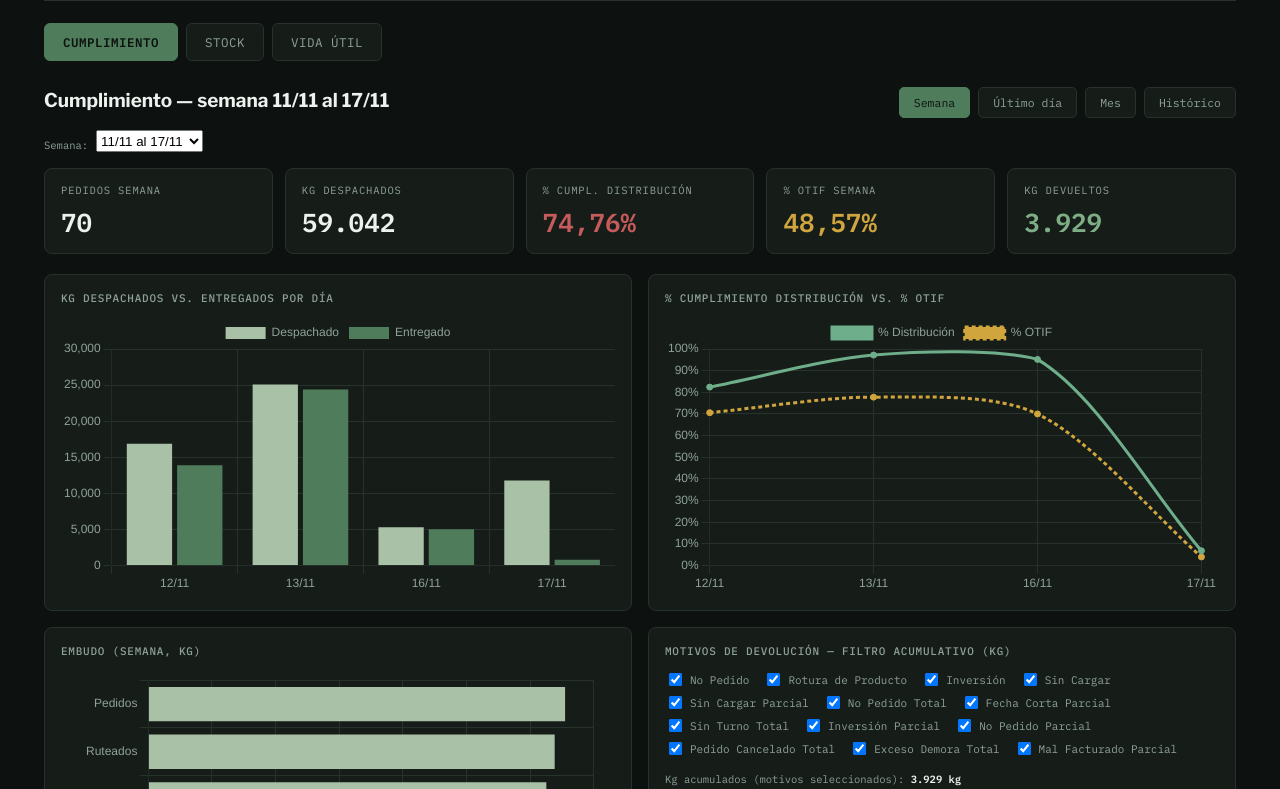
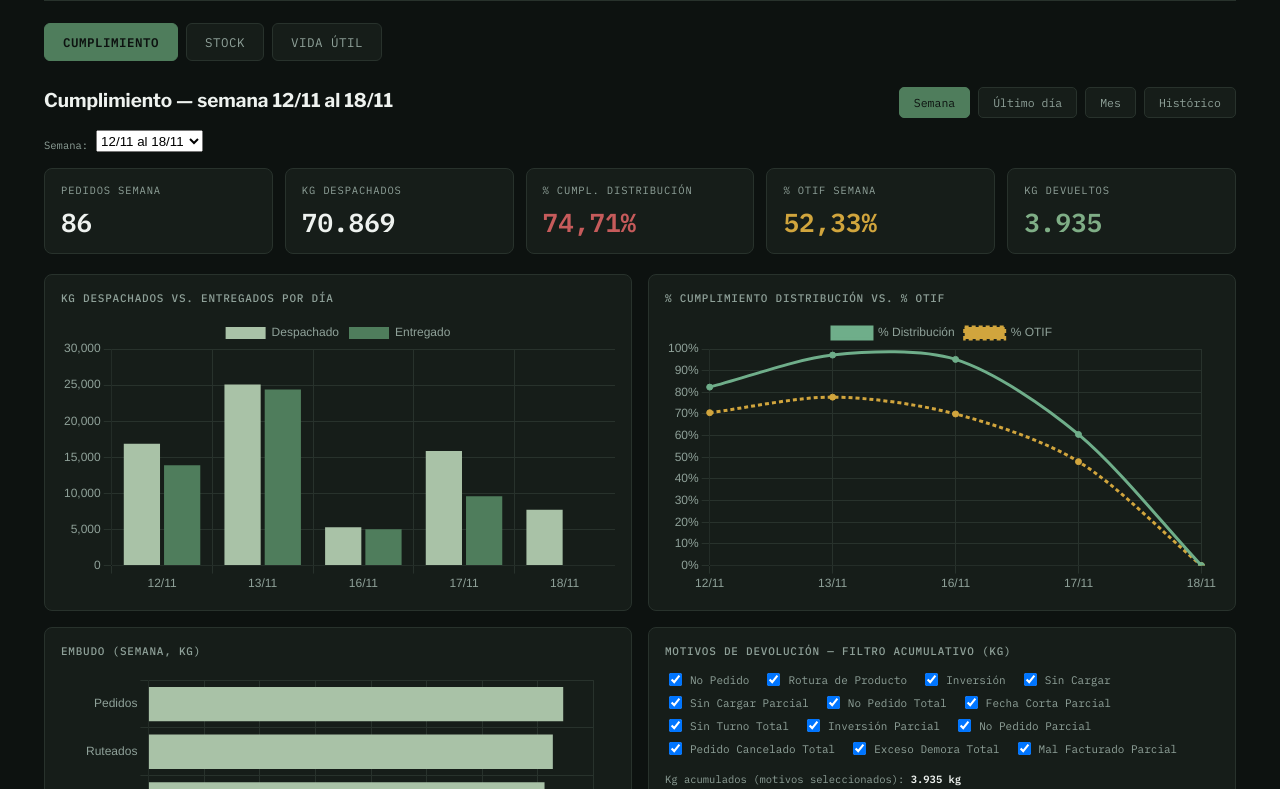
Before and after one commit to martinsrodriguez1976-ctrl/reporte-gestion-iflow, a plain HTML site: page index.html in a window 1280 px wide. Shown: the part 95-884 px from the top of the page. Drawn offline with nearby package versions, Linux system fonts and the light colour scheme.

Commit message:
Add files via upload

```diff
--- a/index.html
+++ b/index.html
@@ -76,7 +76,7 @@ tr:hover td{background:#1a2420;}
 <div class="eyebrow">Refinería del Centro · iFlow BI</div>
 <h1>Reporte de Gestión iFlow</h1>
 </div>
-<div class="meta">Cumplimiento: semana 11/11 al 17/11<br>Stock / Vida útil: corte 18/11/2026 07:40</div>
+<div class="meta">Cumplimiento: semana 12/11 al 18/11<br>Stock / Vida útil: corte 19/11/2026 07:40</div>
 </div>
 
 <nav class="tabs">
@@ -188,7 +188,7 @@ tr:hover td{background:#1a2420;}
 
 <div class="foot">
 <span>Refinería del Centro · iFlow BI · Dossier Performance / Dashboard Stock (MicroStrategy)</span>
-<span>Reporte unificado generado 18/11/2026</span>
+<span>Reporte unificado generado 19/11/2026</span>
 </div>
 </div>
 
@@ -212,7 +212,7 @@ document.head.appendChild(s1);
 /* Nombre y corte del mes en curso — únicas 2 variables a tocar cada corrida para los títulos dinámicos
 (reemplaza el esquema anterior de 3 strings hardcodeados por separado). */
 var MES_ACTUAL_LABEL = "noviembre 2026";
-var MES_ACTUAL_CORTE = "17/11";
+var MES_ACTUAL_CORTE = "18/11";
 /* WEEK_RANGE_LABEL/DAILY/WEEK_TOTALS quedaron DEPRECADOS (30/09/2026, a pedido del usuario: selector
 para elegir semana). Ahora la vista "Semana" se deriva 100% de MONTH_DAILY + MONTHLY_HISTORY vía
 getAllWeeks() más abajo (ventanas móviles de 7 días calendario terminando en el día más reciente
@@ -313,17 +313,17 @@ Stock / Vida útil NO se actualizaron: el Dashboard Stock volvió a fallar (terc
 "Necesita permiso" por URL directa y "La página no se puede cargar" desde el listado) — todas las
 constantes de Stock y Vida útil quedan intactas con su corte declarado del 30/10/2026 07:40. */
 var MONTH_TOTALS = {
-pedidos:130, kgPedidos:181818.23, kgDespachados:148283.03, kgEntregados:129055.00, kgDevueltos:12209,
-pctDistrib:87.03, otif:56.92,
+pedidos:146, kgPedidos:190839.03, kgDespachados:160109.98, kgEntregados:137864.13, kgDevueltos:12215,
+pctDistrib:86.11, otif:58.22,
 motivos:[
-{motivo:"Sin Turno Total", kg:3955, pctPeso:32.39},
-{motivo:"Pedido Cancelado Total", kg:3847, pctPeso:31.51},
-{motivo:"No Pedido Total", kg:3203, pctPeso:26.24},
-{motivo:"Exceso Demora Total", kg:485, pctPeso:3.97},
+{motivo:"Sin Turno Total", kg:3955, pctPeso:32.38},
+{motivo:"Pedido Cancelado Total", kg:3847, pctPeso:31.49},
+{motivo:"No Pedido Total", kg:3203, pctPeso:26.22},
+{motivo:"Sin Especificar Total", kg:485, pctPeso:3.97},
 {motivo:"Sin Cargar Parcial", kg:252, pctPeso:2.06},
 {motivo:"Mal Facturado Parcial", kg:220, pctPeso:1.80},
 {motivo:"Fecha Corta Parcial", kg:130, pctPeso:1.06},
-{motivo:"No Pedido Parcial", kg:80, pctPeso:0.66},
+{motivo:"No Pedido Parcial", kg:86, pctPeso:0.70},
 {motivo:"Inversión Parcial", kg:37, pctPeso:0.30}
 ]
 };
@@ -337,7 +337,8 @@ var MONTH_DAILY = [
 {fecha:"12/11", pedidos:17, kgPedidos:17159.35, kgDespachados:16873.35, kgEntregados:13903.35, pctDistrib:82.40, otif:70.59, motivos:[{motivo:"No Pedido Total", kg:2970, pctPeso:100.0}]},
 {fecha:"13/11", pedidos:18, kgPedidos:25096.10, kgDespachados:25084.10, kgEntregados:24379.10, pctDistrib:97.19, otif:77.78, motivos:[{motivo:"Exceso Demora Total", kg:485, pctPeso:68.79},{motivo:"Mal Facturado Parcial", kg:220, pctPeso:31.21}]},
 {fecha:"16/11", pedidos:10, kgPedidos:5330.70, kgDespachados:5300.70, kgEntregados:5046.70, pctDistrib:95.21, otif:70.00, motivos:[{motivo:"Inversión Parcial", kg:21, pctPeso:8.27},{motivo:"No Pedido Total", kg:233, pctPeso:91.73}]},
-{fecha:"17/11", pedidos:25, kgPedidos:17924.18, kgDespachados:11784.03, kgEntregados:810.00, pctDistrib:6.87, otif:4.00, motivos:[]}
+{fecha:"17/11", pedidos:25, kgPedidos:17924.18, kgDespachados:15886.18, kgEntregados:9619.13, pctDistrib:60.55, otif:48.00, motivos:[{motivo:"No Pedido Parcial", kg:6, pctPeso:100.0}]},
+{fecha:"18/11", pedidos:16, kgPedidos:9020.80, kgDespachados:7724.80, kgEntregados:0.00, pctDistrib:0.00, otif:0.00, motivos:[]}
 ];
 /* Histórico de meses YA CERRADOS. Shape por entrada: {mes:"2026-09", mesLabel:"Septiembre 2026",
 totals:{...shape de MONTH_TOTALS...}, daily:[...shape de MONTH_DAILY...]} */
@@ -461,23 +462,23 @@ mientras la grilla Detalle sí mostraba datos distintos) — por no confiar en u
 erróneo, NO se retro-completó el hueco de 17/10 y 18/10 en STOCK_HISTORY esta corrida; queda pendiente
 para una próxima corrida con más tiempo de verificación. */
 var PRODUCTS = [
-{producto:"Danica Soft Margarina Vegetal Pote 24x200g", posiciones:84},
+{producto:"Danica Soft Margarina Vegetal Pote 24x200g", posiciones:55},
 {producto:"Cremalda Crema Chantilly", posiciones:46},
-{producto:"Danica Dor Cremosa Marg Veg Pote 24x210g", posiciones:42},
-{producto:"Margadán Marg Vegetal Pan 30x200g", posiciones:30},
-{producto:"Danica Marg Vegetal Pan 30x200g", posiciones:24},
-{producto:"Cheddar Danica 24x220ml", posiciones:20},
-{producto:"Mayonesa D´Fiesta24x500ml", posiciones:19},
-{producto:"Mayonesa Danica 8x1000ml", posiciones:19},
-{producto:"Mayonesa D´Fiesta 24x250ml", posiciones:17},
-{producto:"Manty Pan 100 x 20", posiciones:17}
+{producto:"Margadán Marg Vegetal Pan 30x200g", posiciones:22},
+{producto:"Danica Dor Cremosa Marg Veg Pote 24x210g", posiciones:21},
+{producto:"Cheddar Danica 24x220ml", posiciones:18},
+{producto:"Manty Pan 100 x 20", posiciones:17},
+{producto:"Mayonesa Danica 8x1000ml", posiciones:16},
+{producto:"Danica Marg Vegetal Pan 30x200g", posiciones:15},
+{producto:"Salsa Barbacoa Danica 24x220g", posiciones:11},
+{producto:"Salsa Golf Danica 24x220ml", posiciones:11}
 ];
 var SECTORS = [
-{sector:"Ambiente", n:305}, {sector:"T. Controlada", n:193}, {sector:"PK Ambiente", n:45}, {sector:"Rotura", n:40}, {sector:"PK T. Controlada", n:8}, {sector:"Muelle", n:4}
+{sector:"Ambiente", n:207}, {sector:"T. Controlada", n:119}, {sector:"PK Ambiente", n:44}, {sector:"Rotura", n:41}, {sector:"PK T. Controlada", n:8}, {sector:"Muelle", n:4}
 ];
-var STATUS = [{estado:"Available", n:527}, {estado:"Rotura", n:38}, {estado:"Control de Calidad", n:21}, {estado:"Critico", n:5}, {estado:"Vencido", n:3}, {estado:"Bloqueado", n:1}];
-var TOTAL_SISTEMA = 595;
-var MUESTRA = {n:595, pct:100, productosDistintos:55, posicionesRotura:38, corte:"18/11/2026 07:40"};
+var STATUS = [{estado:"Available", n:354}, {estado:"Rotura", n:39}, {estado:"Control de Calidad", n:21}, {estado:"Critico", n:5}, {estado:"Vencido", n:3}, {estado:"Bloqueado", n:1}];
+var TOTAL_SISTEMA = 423;
+var MUESTRA = {n:423, pct:100, productosDistintos:54, posicionesRotura:39, corte:"19/11/2026 07:40"};
 /* Serie diaria de posiciones totales ocupadas (a pedido del usuario, 30/09/2026). Mantenimiento diario:
 hacer PUSH de {fecha:"dd/mm", total:TOTAL_SISTEMA} cada corrida (nunca reconstruir desde cero) y
 dedupe por fecha si la tarea corre 2 veces el mismo día (reemplazar la entrada existente de esa fecha
@@ -527,38 +528,45 @@ var STOCK_HISTORY = [
 {fecha:"15/11", total:588},
 {fecha:"16/11", total:607},
 {fecha:"17/11", total:573},
-{fecha:"18/11", total:595}
+{fecha:"18/11", total:595},
+{fecha:"19/11", total:423}
 ];
 var STOCK_DETALLE = [
-{producto:"Danica Soft Margarina Vegetal Pote 24x200g", posiciones:83, bultos:9221, unidades:9221, estado:"Available"},
-{producto:"Danica Dor Cremosa Marg Veg Pote 24x210g", posiciones:40, bultos:4410, unidades:4410, estado:"Available"},
-{producto:"Margadán Marg Vegetal Pan 30x200g", posiciones:28, bultos:4840, unidades:4840, estado:"Available"},
+{producto:"Danica Soft Margarina Vegetal Pote 24x200g", posiciones:54, bultos:5961, unidades:5961, estado:"Available"},
 {producto:"Cremalda Crema Chantilly", posiciones:22, bultos:1809, unidades:1809, estado:"Available"},
-{producto:"Danica Marg Vegetal Pan 30x200g", posiciones:21, bultos:3430, unidades:3430, estado:"Available"},
-{producto:"Mayonesa Danica 8x1000ml", posiciones:19, bultos:1973, unidades:1973, estado:"Available"}
+{producto:"Margadán Marg Vegetal Pan 30x200g", posiciones:20, bultos:3427, unidades:3427, estado:"Available"},
+{producto:"Danica Dor Cremosa Marg Veg Pote 24x210g", posiciones:19, bultos:2060, unidades:2060, estado:"Available"},
+{producto:"Manty Pan 100 x 20", posiciones:17, bultos:7524, unidades:7524, estado:"Available"},
+{producto:"Mayonesa Danica 8x1000ml", posiciones:16, bultos:1626, unidades:1626, estado:"Available"}
 ];
 /* Detalle por lote para las 5 categorías críticas — relevamiento COMPLETO (100%, no muestra),
 vía filtro Estado Posición + orden por columna en la grilla MicroStrategy. "Available" usa
 la muestra representativa de STOCK_DETALLE de arriba. */
 var STOCK_LOTS = {
-/* Corte 18/11/2026 07:40: censo 100% (595/595 posiciones) via scroll programático exhaustivo sobre
-la grilla Detalle. TOTAL_SISTEMA continúa la tendencia a la baja: 607(16/11)→573(17/11, snapshot
-retro-leído del combo Fecha Actualización, corrida del 17/11 abortada antes de censar detalle)→595(18/11).
-Los lotes Vencido/Critico avanzan exactamente los 2 días calendario transcurridos desde el corte del
-16/11 (ej. Doña Flora Ref. B: -929→-931), validando la continuidad del censo. HALLAZGO: Control de
-Calidad pasa de 0 a 21 posiciones (un único lote, Cremalda Crema Chantilly 26265, 1.785 bultos) —
-verificar con planta si corresponde a una retención de calidad nueva o a una reclasificación. */
+/* Corte 19/11/2026 07:40: censo 100% (423/423 posiciones) via scroll programático exhaustivo sobre
+la grilla Detalle. TOTAL_SISTEMA cae fuertemente: 595(18/11)→423(19/11), -172 posiciones en un solo día
+(continúa la tendencia a la baja observada en corridas previas, pero con una aceleración notable — ver
+nota de escalamiento en el comentario de STOCK_HISTORY/memoria). Los lotes Vencido/Critico avanzan
+exactamente 1 día calendario desde el corte del 18/11 (ej. Doña Flora Ref. B: -931→-932), validando la
+continuidad del censo. HALLAZGO: posible colisión/reutilización de código de lote — el lote 629600102
+aparece tanto en Vencido (pallet 445326, vencido desde 01/05/2024) como en Rotura (mismo producto "Doña
+Flora Ref. B 10x 1/2 Kg", posición nueva sin pallet/lote detallado en la grilla de Rotura) — se preserva
+tal cual viene de MicroStrategy, a validar con planta. HALLAZGO 2: 17 posiciones de "Manty Pan 100 x 20"
+traen Lote="0" y Vencimiento="0" (placeholder, no dato real) — excluidas de todos los cálculos de Vida
+Útil (BUCKETS/PRODUCT_MIN/SOON/VU_KPIS, que quedan en 406 de 423 lotes), pero SÍ incluidas en los
+totales de Stock (TOTAL_SISTEMA/STATUS/SECTORS/MUESTRA/PRODUCTS, 423/423). Control de Calidad estable
+en 21 posiciones (mismo lote Cremalda Crema Chantilly 26265, 1.785 bultos). */
 Vencido: [
-{producto:"Doña Flora Ref. B 10x 1/2 Kg", lote:"629600102", pallet:"445326", vencimiento:"01/05/2024", dias:-931, bultos:78},
-{producto:"Danica Dor Cremosa Marg Veg Pote 24x210g", lote:"633400401", pallet:"424443", vencimiento:"01/07/2026", dias:-140, bultos:112},
-{producto:"Doña Flora Masas y Batidos Sachet 12x1Kg", lote:"544500704", pallet:"424590", vencimiento:"01/08/2026", dias:-109, bultos:60}
+{producto:"Doña Flora Ref. B 10x 1/2 Kg", lote:"629600102", pallet:"445326", vencimiento:"01/05/2024", dias:-932, bultos:78},
+{producto:"Danica Dor Cremosa Marg Veg Pote 24x210g", lote:"633400401", pallet:"424443", vencimiento:"01/07/2026", dias:-141, bultos:112},
+{producto:"Doña Flora Masas y Batidos Sachet 12x1Kg", lote:"544500704", pallet:"424590", vencimiento:"01/08/2026", dias:-110, bultos:60}
 ],
 Critico: [
-{producto:"Mostaza Danica Nueva 4x3000g", lote:"545540703", pallet:"390125", vencimiento:"02/10/2026", dias:-47, bultos:90},
-{producto:"Crema Pastelera en Frío Cremalda x5Kg", lote:"6155426", pallet:"413325", vencimiento:"06/10/2026", dias:-43, bultos:7},
-{producto:"Salsa Golf Danica Nueva 4x2900cc", lote:"618240702", pallet:"415906", vencimiento:"24/10/2026", dias:-25, bultos:90},
-{producto:"Mayonesa Danica Equilibrio 24x500cc", lote:"610241501", pallet:"413336", vencimiento:"27/12/2026", dias:39, bultos:66},
-{producto:"Mayonesa Danica Equilibrio 24x500cc", lote:"610241503", pallet:"408441", vencimiento:"27/12/2026", dias:39, bultos:49}
+{producto:"Mostaza Danica Nueva 4x3000g", lote:"545540703", pallet:"390125", vencimiento:"02/10/2026", dias:-48, bultos:90},
+{producto:"Crema Pastelera en Frío Cremalda x5Kg", lote:"6155426", pallet:"413325", vencimiento:"06/10/2026", dias:-44, bultos:7},
+{producto:"Salsa Golf Danica Nueva 4x2900cc", lote:"618240702", pallet:"415906", vencimiento:"24/10/2026", dias:-26, bultos:90},
+{producto:"Mayonesa Danica Equilibrio 24x500cc", lote:"610241501", pallet:"413336", vencimiento:"27/12/2026", dias:38, bultos:66},
+{producto:"Mayonesa Danica Equilibrio 24x500cc", lote:"610241503", pallet:"408441", vencimiento:"27/12/2026", dias:38, bultos:49}
 ],
 "Control de Calidad": [
 {producto:"Cremalda Crema Chantilly", lote:"26265", posiciones:21, bultos:1785}
@@ -572,18 +580,19 @@ Rotura: [
 {producto:"Danica Marg Vegetal Pan 12x500g", posiciones:2, bultos:2},
 {producto:"Danica Marg Vegetal Pan 30x200g", posiciones:3, bultos:7},
 {producto:"Danica Soft Margarina Vegetal Pote 24x200g", posiciones:1, bultos:1},
+{producto:"Doña Flora Ref. B 10x 1/2 Kg", posiciones:1, bultos:1},
 {producto:"Ketchup Danica Nuevo 192x8g", posiciones:2, bultos:5},
 {producto:"Ketchup Danica Nuevo 4x3000g", posiciones:1, bultos:2},
 {producto:"Manty Pan Untar y Cocinar 30x200", posiciones:6, bultos:7},
 {producto:"Margadán Marg Vegetal Pan 12x500g", posiciones:1, bultos:1},
 {producto:"Margadán Marg Vegetal Pan 30x200g", posiciones:2, bultos:5},
 {producto:"Mayo Red Lip D´Fiesta 20x100cc", posiciones:1, bultos:1},
+{producto:"Mayonesa Danica 24x250ml", posiciones:1, bultos:15},
+{producto:"Mayonesa Danica 24x500ml", posiciones:1, bultos:12},
+{producto:"Mayonesa Danica Nueva 192x8cc", posiciones:2, bultos:4},
 {producto:"Mayonesa D´Fiesta 24x250ml", posiciones:1, bultos:7},
 {producto:"Mayonesa D´Fiesta 8x1000ml", posiciones:1, bultos:1},
 {producto:"Mayonesa D´Fiesta24x500ml", posiciones:1, bultos:1},
-{producto:"Mayonesa Danica 24x250ml", posiciones:1, bultos:15},
-{producto:"Mayonesa Danica 24x500ml", posiciones:1, bultos:12},
-{producto:"Mayonesa Danica Nueva 192x8cc", posiciones:2, bultos:4},
 {producto:"Mostaza Danica Nueva 192x8g", posiciones:1, bultos:1},
 {producto:"Mostaza Danica Nueva 24x60g", posiciones:2, bultos:2},
 {producto:"Salsa Barbacoa Danica 4x3000g", posiciones:1, bultos:2}
@@ -593,27 +602,74 @@ Bloqueado: [
 ]
 };
 var BUCKETS = [
-{rango:"<30 días", n:23}, {rango:"30-89 días", n:3}, {rango:"90-179 días", n:126}, {rango:"180-269 días", n:251}, {rango:"270+ días", n:192}
+{rango:"<30 días", n:6}, {rango:"30-89 días", n:3}, {rango:"90-179 días", n:94}, {rango:"180-269 días", n:182}, {rango:"270+ días", n:121}
 ];
 var PRODUCT_MIN = [
-{producto:"Doña Flora Ref. B 10x 1/2 Kg", dias:-931},
-{producto:"Danica Dor Cremosa Marg Veg Pote 24x210g", dias:-140},
-{producto:"Doña Flora Masas y Batidos Sachet 12x1Kg", dias:-109},
-{producto:"Mostaza Danica Nueva 4x3000g", dias:-47},
-{producto:"Crema Pastelera en Frío Cremalda x5Kg", dias:-43},
-{producto:"Salsa Golf Danica Nueva 4x2900cc", dias:-25},
-{producto:"Mayonesa Danica Equilibrio 24x500cc", dias:39}
+{producto:"Doña Flora Ref. B 10x 1/2 Kg", dias:-932},
+{producto:"Danica Dor Cremosa Marg Veg Pote 24x210g", dias:-141},
+{producto:"Doña Flora Masas y Batidos Sachet 12x1Kg", dias:-110},
+{producto:"Mostaza Danica Nueva 4x3000g", dias:-48},
+{producto:"Crema Pastelera en Frío Cremalda x5Kg", dias:-44},
+{producto:"Salsa Golf Danica Nueva 4x2900cc", dias:-26},
+{producto:"Mayonesa Danica Equilibrio 24x500cc", dias:38},
+{producto:"Mayonesa Danica Nueva 192x8cc", dias:68},
+{producto:"Salsa Barbacoa Danica 4x3000g", dias:91},
+{producto:"Cheddar Danica 24x220ml", dias:91},
+{producto:"Cheddar Danica 8x1000ml", dias:94},
+{producto:"Mayonesa Danica 24x500ml", dias:116},
+{producto:"Polvo Para Hornear Danafort x10.8Kg", dias:118},
+{producto:"Aditivo Gelante Danasweet x14Kg", dias:139},
+{producto:"Manty Pan Untar y Cocinar 30x200", dias:151},
+{producto:"Mayonesa D´Fiesta24x500ml", dias:153},
+{producto:"Salsa Golf Danica 24x220ml", dias:157},
+{producto:"Mostaza Danica Nueva 192x8g", dias:162},
+{producto:"Danica Soft Margarina Vegetal Pote 24x200g", dias:164},
+{producto:"Cremalda Crema Chantilly", dias:166},
+{producto:"Margadán Marg Vegetal Pan 12x500g", dias:166},
+{producto:"Danica Marg Vegetal Pan 30x200g", dias:171},
+{producto:"Danica Marg Vegetal Pan 12x500g", dias:171},
+{producto:"Margadán Marg Vegetal Pan 30x200g", dias:187},
+{producto:"Ketchup Danica Nuevo 4x3000g", dias:190},
+{producto:"Danica Equilibrio Marg Vegetal Pote 24x220g", dias:193},
+{producto:"Mayonesa Mayodán Nueva 24x250cc", dias:199},
+{producto:"Mayo Red Lip D´Fiesta 20x100cc", dias:202},
+{producto:"Mayonesa D´Fiesta 24x250ml", dias:207},
+{producto:"Mayonesa Danica 24x250ml", dias:210},
+{producto:"Barbacoa D’Fiesta 12x 220gr 9552", dias:219},
+{producto:"Mayo Red Cal Mayodán 4x2900cc", dias:223},
+{producto:"Mayonessa D Fiesta x 2900cc", dias:224},
+{producto:"Mostaza Americana Danica 24x475g", dias:224},
+{producto:"Mostaza Danica Nueva 24x60g", dias:232},
+{producto:"Mayonesa Mayodán Nueva 24x500cc", dias:234},
+{producto:"Mayonesa D´Fiesta 8x1000ml", dias:236},
+{producto:"Mostaza D’Fiesta 24x220gr", dias:254},
+{producto:"Mayonesa Mayodán Nueva 8x1000cc", dias:257},
+{producto:"Mayonesa Danica Nueva 20x100cc", dias:259},
+{producto:"Salsa Cheddar 20x100cc", dias:265},
+{producto:"Mayonesa Danica 8x1000ml", dias:278},
+{producto:"Mayonesa Danica Nueva 4x2900cc", dias:280},
+{producto:"Ketchup Danica 24x475g", dias:295},
+{producto:"Ketchup Danica Nuevo 192x8g", dias:299},
+{producto:"Ketchup Danica Nuevo 24x50g", dias:301},
+{producto:"Ketchup D’Fiesta 24x 220gr", dias:301},
+{producto:"Aditivo Mejorador Impuldán x10Kg", dias:313},
+{producto:"Pol Bizcochuelo Vainilla Danmix x10Kg", dias:321},
+{producto:"Mostaza Danica 24x220g 9202", dias:321},
+{producto:"Ketchup D’Fiesta 24x 220g", dias:321},
+{producto:"Emuls Desmol Emuldán Latas 3x10Kg", dias:328},
+{producto:"Salsa Barbacoa Danica 24x220g", dias:349}
 ];
-var VU_KPIS = {lotesMuestra:595, diasMasProximo:-931, lotesCriticos:5, productosDistintos:7, corte:"18/11/2026 07:40"};
+var VU_KPIS = {lotesMuestra:406, diasMasProximo:-932, lotesCriticos:5, productosDistintos:7, corte:"19/11/2026 07:40"};
 var SOON = [
-{producto:"Doña Flora Ref. B 10x 1/2 Kg", lote:"629600102", pallet:"445326", vencimiento:"01/05/2024", dias:-931, estado:"Vencido"},
-{producto:"Danica Dor Cremosa Marg Veg Pote 24x210g", lote:"633400401", pallet:"424443", vencimiento:"01/07/2026", dias:-140, estado:"Vencido"},
-{producto:"Doña Flora Masas y Batidos Sachet 12x1Kg", lote:"544500704", pallet:"424590", vencimiento:"01/08/2026", dias:-109, estado:"Vencido"},
-{producto:"Mostaza Danica Nueva 4x3000g", lote:"545540703", pallet:"390125", vencimiento:"02/10/2026", dias:-47, estado:"Critico"},
-{producto:"Crema Pastelera en Frío Cremalda x5Kg", lote:"6155426", pallet:"413325", vencimiento:"06/10/2026", dias:-43, estado:"Critico"},
-{producto:"Salsa Golf Danica Nueva 4x2900cc", lote:"618240702", pallet:"415906", vencimiento:"24/10/2026", dias:-25, estado:"Critico"},
-{producto:"Mayonesa Danica Equilibrio 24x500cc", lote:"610241501", pallet:"413336", vencimiento:"27/12/2026", dias:39, estado:"Critico"},
-{producto:"Mayonesa Danica Equilibrio 24x500cc", lote:"610241503", pallet:"408441", vencimiento:"27/12/2026", dias:39, estado:"Critico"}
+{producto:"Doña Flora Ref. B 10x 1/2 Kg", lote:"629600102", pallet:"445326", vencimiento:"01/05/2024", dias:-932, estado:"Vencido"},
+{producto:"Danica Dor Cremosa Marg Veg Pote 24x210g", lote:"633400401", pallet:"424443", vencimiento:"01/07/2026", dias:-141, estado:"Vencido"},
+{producto:"Doña Flora Masas y Batidos Sachet 12x1Kg", lote:"544500704", pallet:"424590", vencimiento:"01/08/2026", dias:-110, estado:"Vencido"},
+{producto:"Mostaza Danica Nueva 4x3000g", lote:"545540703", pallet:"390125", vencimiento:"02/10/2026", dias:-48, estado:"Critico"},
+{producto:"Crema Pastelera en Frío Cremalda x5Kg", lote:"6155426", pallet:"413325", vencimiento:"06/10/2026", dias:-44, estado:"Critico"},
+{producto:"Salsa Golf Danica Nueva 4x2900cc", lote:"618240702", pallet:"415906", vencimiento:"24/10/2026", dias:-26, estado:"Critico"},
+{producto:"Mayonesa Danica Equilibrio 24x500cc", lote:"610241501", pallet:"413336", vencimiento:"27/12/2026", dias:38, estado:"Critico"},
+{producto:"Mayonesa Danica Equilibrio 24x500cc", lote:"610241503", pallet:"408441", vencimiento:"27/12/2026", dias:38, estado:"Critico"},
+{producto:"Mayonesa Danica Nueva 192x8cc", lote:"614442401", pallet:"419064", vencimiento:"26/01/2027", dias:68, estado:"Rotura"}
 ];
 /* ================= HELPERS ================= */
 function fmt(n){ if(n===null||n===undefined) return '—'; return Math.round(n).toLocaleString('es-AR'); }
```
